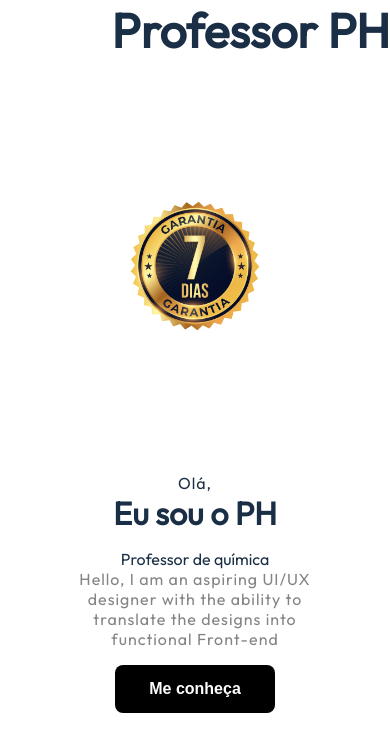
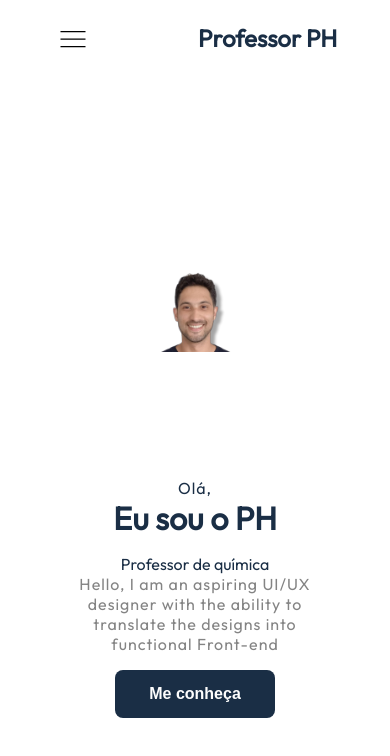
Before and after one commit to luccaparadeda/phdaquimica, a Next.js app: page /landing in a window 390 px wide. Shown: the top 756 px of the page. Built offline with nearby package versions, Linux system fonts and the light colour scheme.

Commit message:
feat: mobile fix

```diff
--- a/pages/landing.tsx
+++ b/pages/landing.tsx
@@ -13,14 +13,17 @@ const Landing = () => {
                     <Link href="/bb">Intensivo</Link>
                 </div>
                 <div className={styles.smallHeader}>
+                    <svg viewBox="0 0 100 80" width="40" height="20">
+                        <rect width="100" height="5"></rect>
+                        <rect y="30" width="100" height="5"></rect>
+                        <rect y="60" width="100" height="5"></rect>
+                    </svg>
                     <h1>Professor PH</h1>
-                    <div className={styles.menu}>
-                    </div>
                 </div>
             </header>
             <div className={styles.body}>
                 <section className={styles.presentation}>
-                    <Image className={styles.smallImage} src="/garantia7dias.png" alt="Prof PH" width={150} height={150} />
+                    <Image className={styles.smallImage} src="/cabecaPH.svg" alt="Prof PH" width={150} height={150} />
                     <div className={styles.text}>
                         <p>Olá,</p>
                         <h2 className={styles.title}>Eu sou o PH</h2>
--- a/styles/landing/landing.module.scss
+++ b/styles/landing/landing.module.scss
@@ -5,15 +5,26 @@
     max-width: 1300px;
     height: 100vh;
     .header {
+        width: 100vw;
+        height: 10%;
         .wideHeader {
             display: none;
         }
 
         .smallHeader {
             display: flex;
-            width: 100%;
-            height: 10%;
-            justify-content: flex-end;
+            justify-content: space-around;
+            align-items: center;
+            height: 100%;
+
+            >h1 {
+                font-size: 1.5rem;
+                font-weight: 700;
+                color: var(--dark-blue);
+            }
+            >svg {
+                margin-top: 5px;
+            }
         }
     }
 
@@ -54,7 +65,7 @@
             .button {
                 width: 10rem;
                 height: 3rem;
-                background-color: #000000;
+                background-color: var(--dark-blue);
                 color: var(--off-white);
                 border: none;
                 border-radius: 0.5rem;
@@ -63,8 +74,8 @@
                 cursor: pointer;
                 transition: 0.5s;
                 &:hover {
-                    background-color: #ffffff;
-                    color: #000000;
+                    background-color: var(--blue);
+                    color: var(--off-white);
                 }
             }
         }
@@ -122,24 +133,6 @@
                         width: 60%;
                     }
                 }
-
-
-                .button {
-                    width: 10rem;
-                    height: 3rem;
-                    background-color: #000000;
-                    color: var(--off-white);
-                    border: none;
-                    border-radius: 0.5rem;
-                    font-size: 1rem;
-                    font-weight: 700;
-                    cursor: pointer;
-                    transition: 0.5s;
-                    &:hover {
-                        background-color: #ffffff;
-                        color: #000000;
-                    }
-                }
             }
 
             .phImage {
@@ -167,24 +160,6 @@
                             width: 60%;
                         }
                     }
-
-
-                    .button {
-                        width: 10rem;
-                        height: 3rem;
-                        background-color: var(--dark-blue);
-                        color: var(--off-white);
-                        border: none;
-                        border-radius: 0.5rem;
-                        font-size: 1rem;
-                        font-weight: 700;
-                        cursor: pointer;
-                        transition: 0.5s;
-                        &:hover {
-                            background-color: var(--blue);
-                            color: var(--off-white);
-                        }
-                    }
                 }
 
                 .phImage {
```
Also changed, not shown: public/cabecaPH.svg (added), public/hamburguerMenu.svg.
